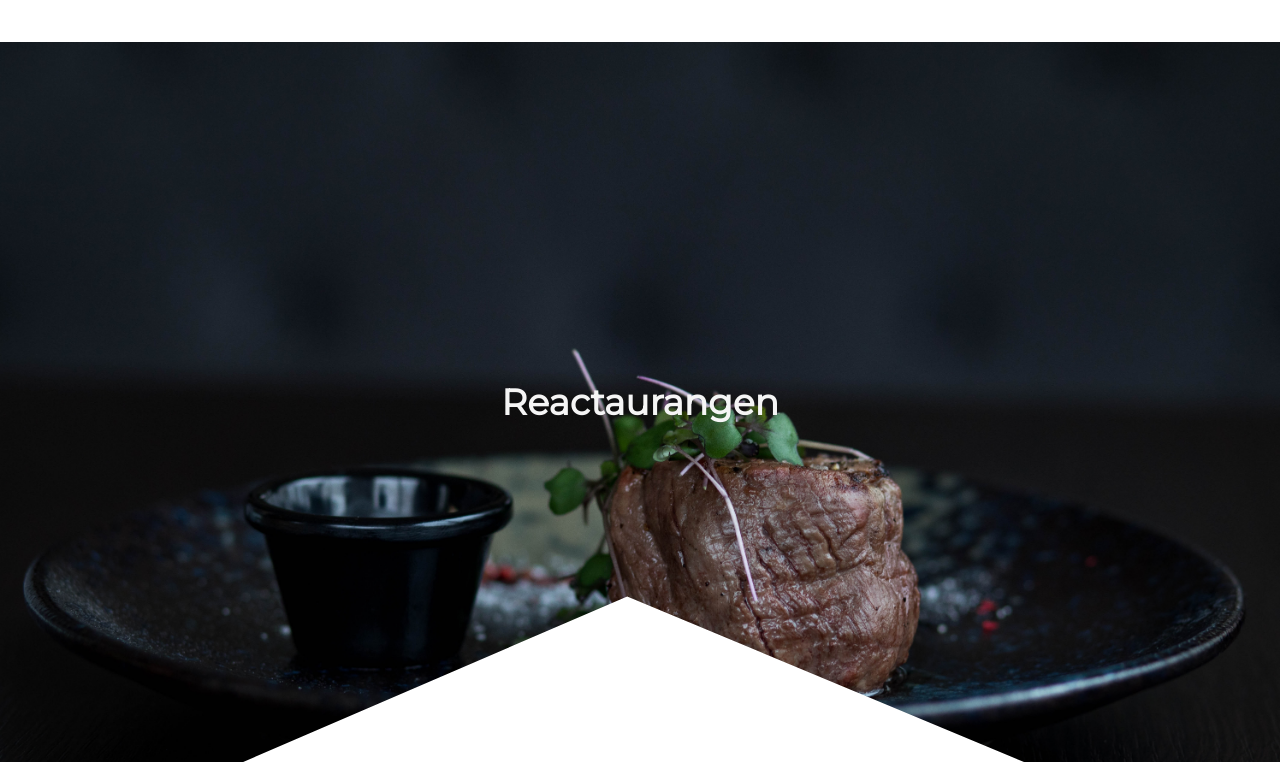
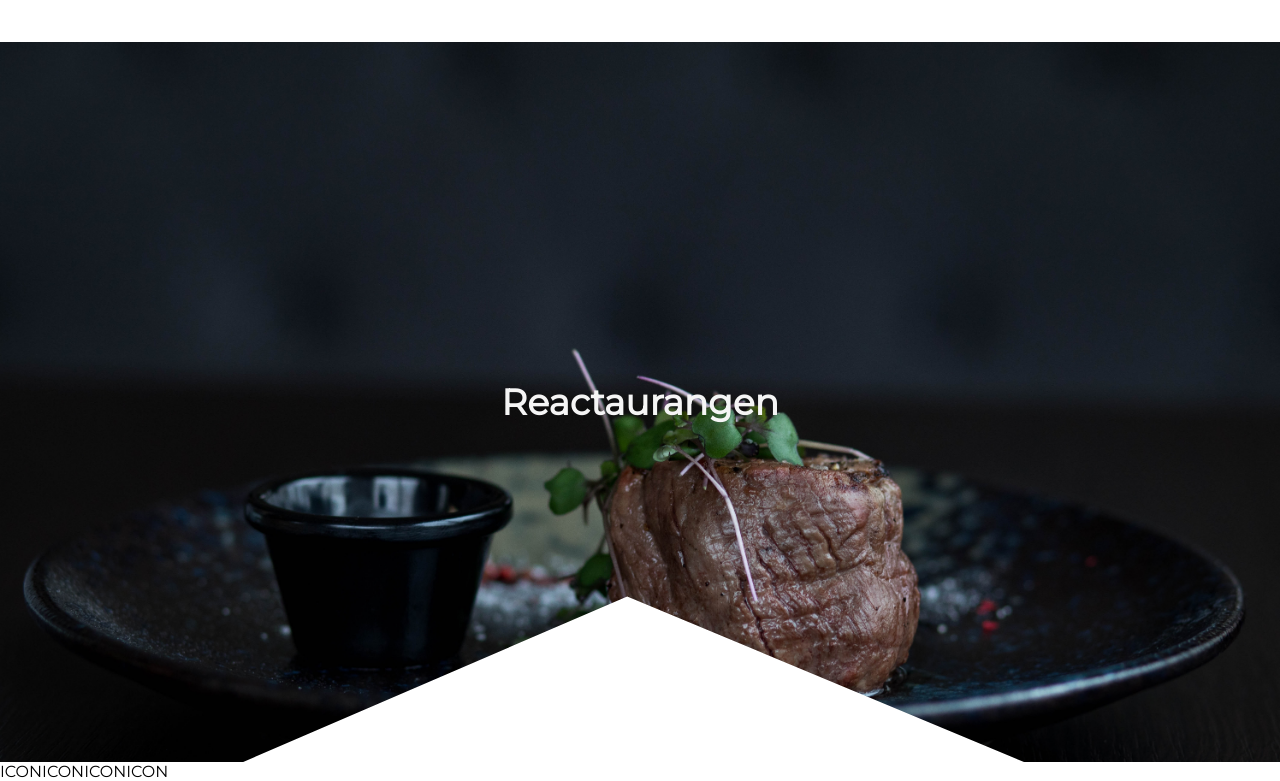
Before and after one commit to mcsahlin/reacturangen, a React (Create React App) app: page / in a window 1280 px wide. Shown: the part 1478-2259 px from the top of the page. Built offline with nearby package versions, Linux system fonts and the light colour scheme.

Commit message:
begining of footer

```diff
--- /dev/null
+++ b/src/components/Footer.tsx
@@ -0,0 +1,12 @@
+export const Footer = () => {
+    return(
+        <>
+            <div>
+                <a>ICON</a>
+                <a>ICON</a>
+                <a>ICON</a>
+                <a>ICON</a>
+            </div>
+        </>
+    )
+}
--- a/src/pages/Home.tsx
+++ b/src/pages/Home.tsx
@@ -3,6 +3,7 @@ import { useState, useEffect } from 'react';
 import { HomeVideoBackground } from '../components/HomeVideoBackground';
 import { HomeInfo } from '../components/HomeInfo';
 import { HomeSecondBackground } from '../components/HomeSecondBackground';
+import { Footer } from '../components/Footer';
 
 
 export const Home = () => {
@@ -20,6 +21,7 @@ export const Home = () => {
 			<HomeVideoBackground/>
 			<HomeInfo/>
 			<HomeSecondBackground/>
+			<Footer/>
 		</>
 	);
 };
```
